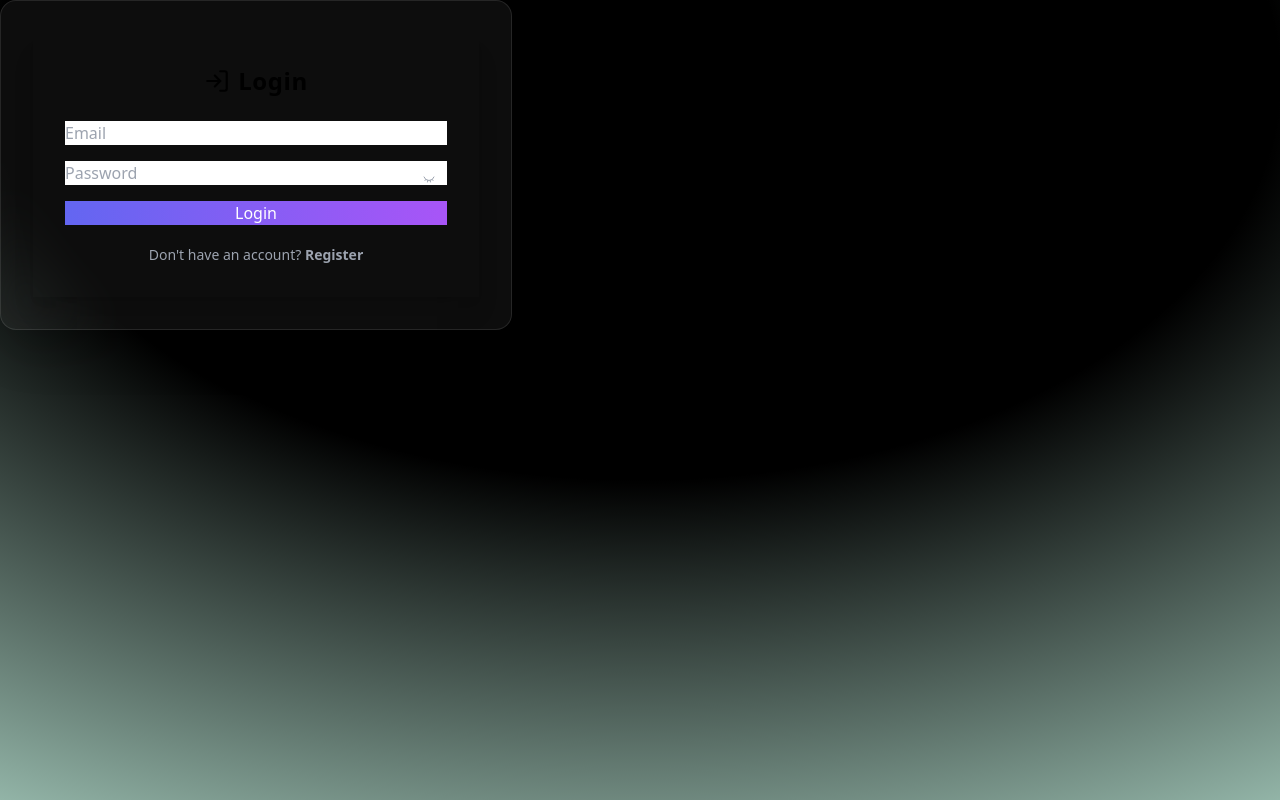
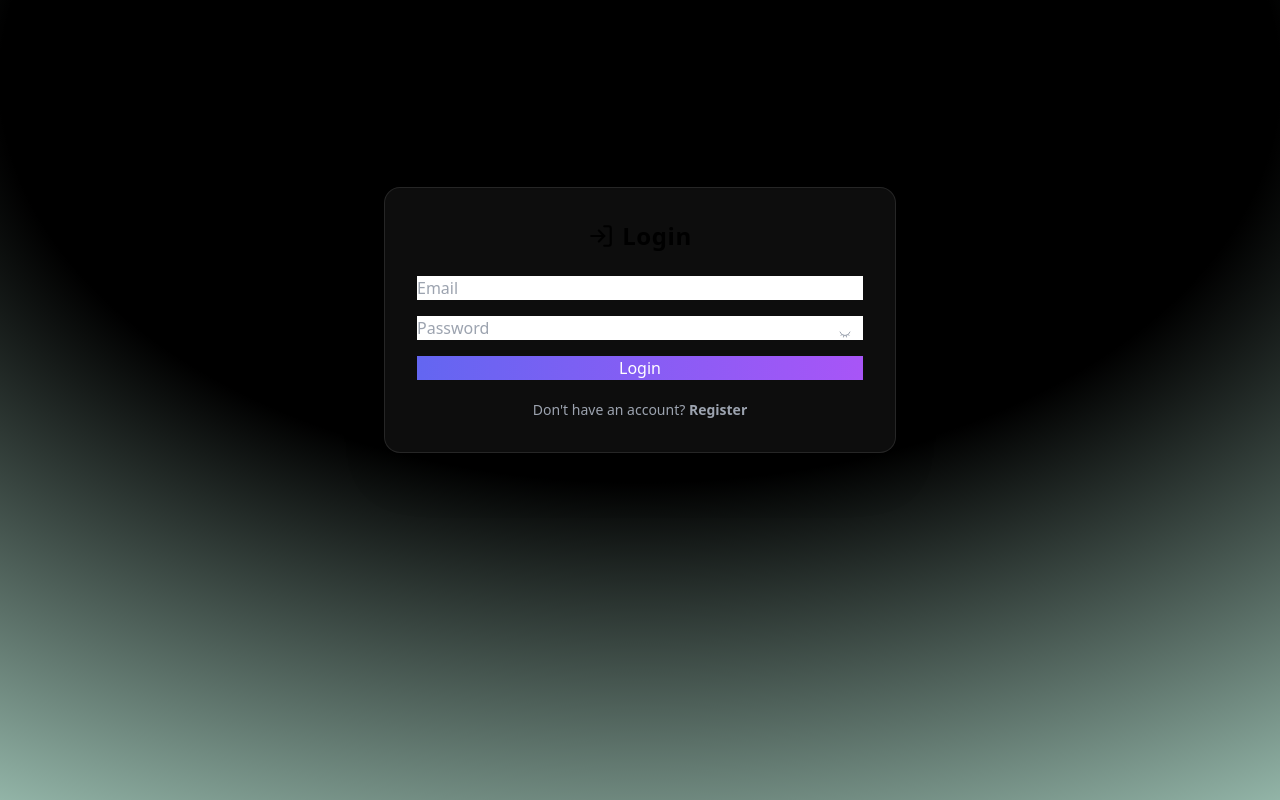
Before and after one commit to Dhirendra7076/ml-student-marks-predictor, a React app in the folder frontend/: page /login in a window 1280 px wide. Built offline with nearby package versions, Linux system fonts and the light colour scheme; no server answers; the HTML template or start-up script is replaced by a standard one.

Commit message:
fixed login and register page

```diff
--- a/frontend/src/components/PredictorForm.jsx
+++ b/frontend/src/components/PredictorForm.jsx
@@ -121,7 +121,7 @@ function PredictorForm() {
         required
       />
 
-      <PredictionChart data={chartData}/>
+
       <input
       type = "number"
       min="0"
@@ -194,6 +194,9 @@ function PredictorForm() {
       </button>
     </form>
 
+
+    <PredictionChart data={chartData}/>
+
     {result !== null && (
       <div className="alert alert-success mt-4">
         🎯 Predicted Marks: <strong>{result.toFixed(2)}</strong>
--- a/frontend/src/pages/Login.jsx
+++ b/frontend/src/pages/Login.jsx
@@ -11,7 +11,7 @@ function Login(){
     const [email , setEmail] = useState("")
     const [password , setPassword] = useState("")
     const [loading , setLoading] = useState(false);
-    const [showPassword , setShowPassword] = useState("")
+    const [showPassword , setShowPassword] = useState(false)
 
     const {setUser} = useAuth()
 
@@ -39,8 +39,12 @@ function Login(){
     }
 
     return (
-    <div className="w-full max-w-lg backdrop-blur-xl bg-white/5 border border-white/10 shadow-2xl rounded-2xl p-8">
-      <div className="card w-full max-w-lg  bg-base-100 shadow-xl p-8">
+
+<div className="min-h-[80vh] w-full flex items-center justify-center">
+
+  <div className="w-full max-w-lg backdrop-blur-xl bg-white/5 border border-white/10 shadow-2xl rounded-2xl p-8">
+
+
         <div className="card-body">
 
           <div className="flex items-center justify-center gap-2 mb-6">
```
Also changed, not shown: frontend/src/Layout/AuthLayout.jsx (added).
